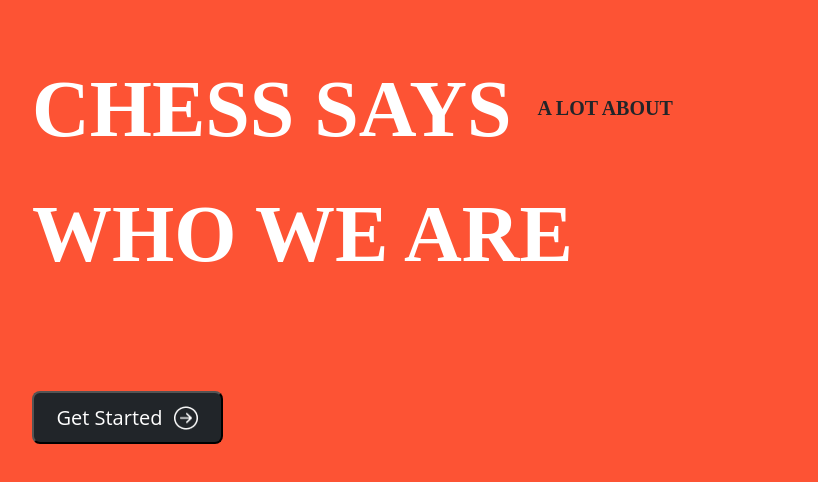
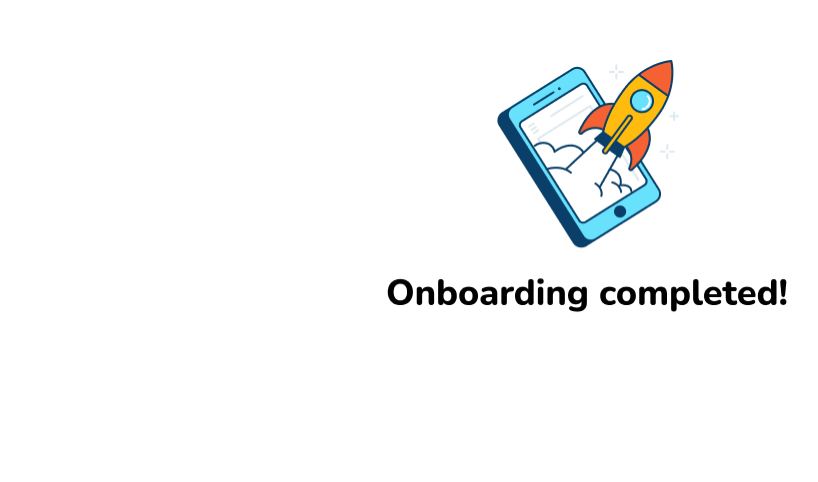
Before and after one commit to levaniakobidze/team_4, a React (Vite) app: page / in a window 1280 px wide. Shown: the part 210-692 px from the top of the page, without its empty margins (53-871 px from the left). Built offline with nearby package versions, Linux system fonts and the light colour scheme.

Commit message:
img-last-page

```diff
--- a/src/App.jsx
+++ b/src/App.jsx
@@ -1,9 +1,10 @@
 import Landing from "./assets/Landing-page component/landing.jsx";
+import Board from "./assets/Onboarding-component/board.jsx";
 
 function App() {
   return (
     <div>
-      <Landing />
+      <Board />
     </div>
   );
 }
--- a/src/assets/Landing-page component/Landing.jsx
+++ b/src/assets/Landing-page component/Landing.jsx
@@ -8,7 +8,7 @@ export default function Landing() {
         <h1 className="spanCenter">
           chess says <span> a lot about</span>
         </h1>
-        <h1>who we are</h1>
+        <h2>who we are</h2>
       </div>
       <button>
         Get started
--- /dev/null
+++ b/src/assets/Onboarding-component/Board.css
@@ -0,0 +1,13 @@
+div {
+  height: 100vh;
+  max-width: 100%;
+  display: flex;
+  flex-direction: column;
+  justify-content: center;
+  align-items: center;
+}
+
+img {
+  width: 402px;
+  height: 260.65px;
+}
--- /dev/null
+++ b/src/assets/Onboarding-component/Board.jsx
@@ -0,0 +1,10 @@
+import "./Board.css";
+import Logo from "../icons/Onboarding-completed.png";
+
+export default function board() {
+  return (
+    <div>
+      <img className="logo" src={Logo} alt="logo" />
+    </div>
+  );
+}
```
Also changed, not shown: src/assets/icons/Onboarding-completed.png (added).
